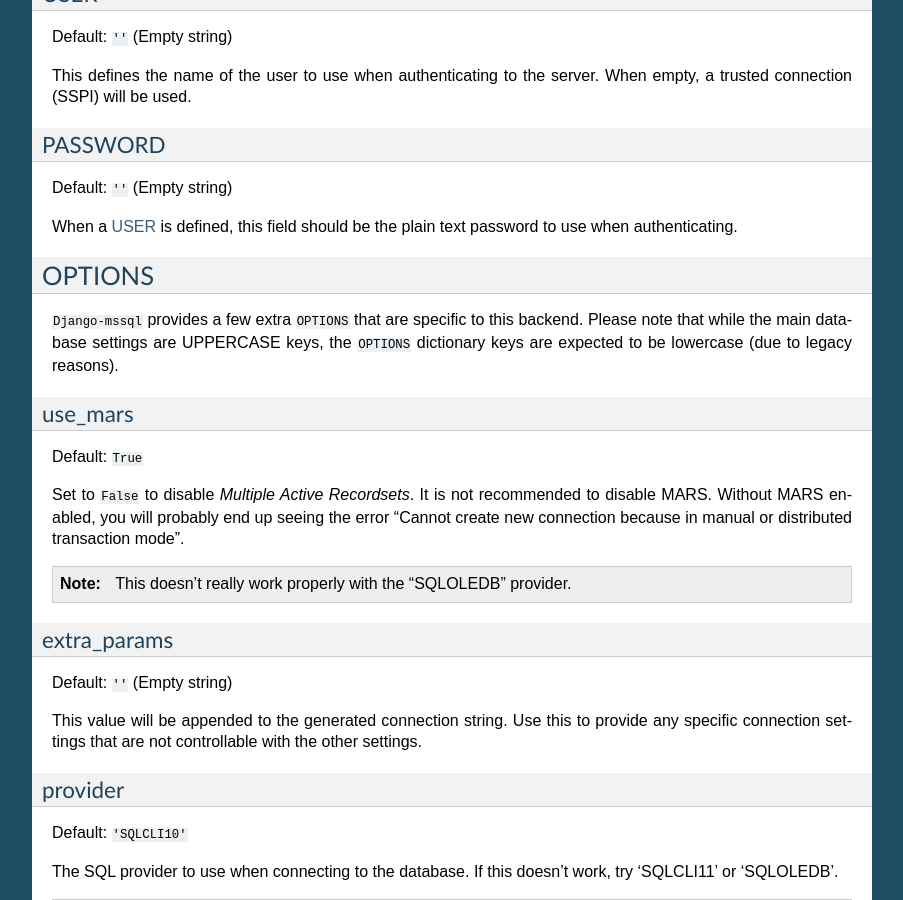
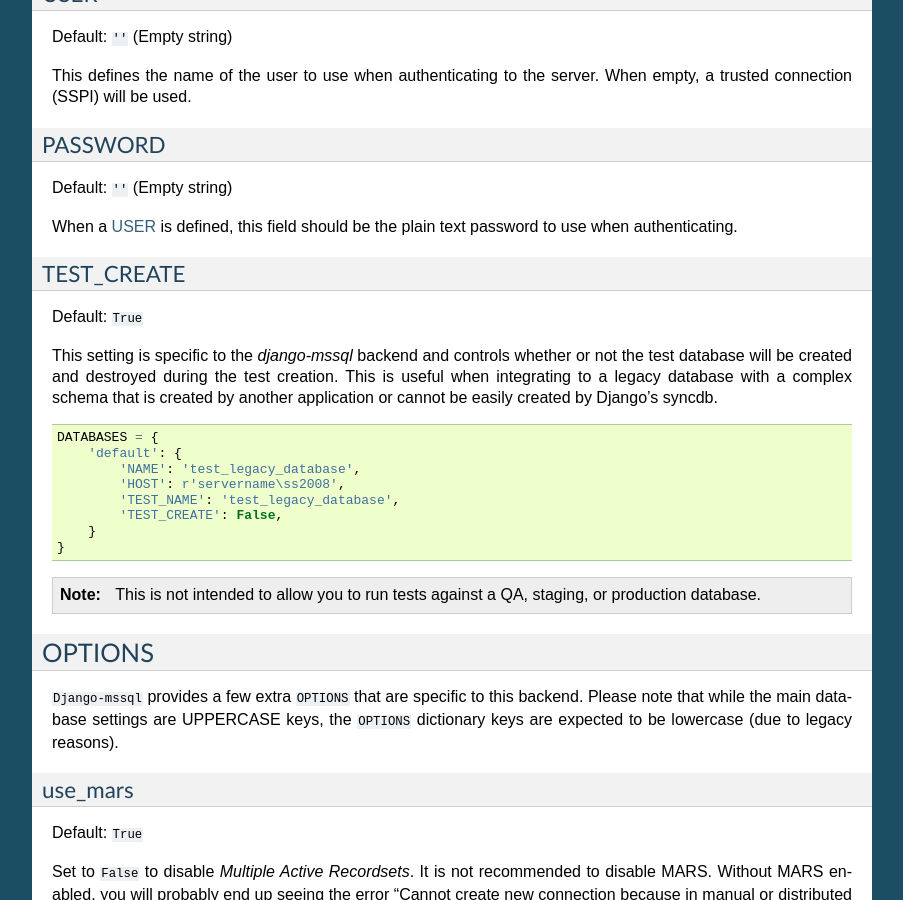
Before and after one commit to kajo-assets/django-sqlserver, a Sphinx documentation site: the page built from docs/settings.txt, in a window 1280 px wide and 900 px high, scrolled down 902 px. Shown: the whole window, without its empty margins (198-1101 px from the left). Built offline with Sphinx 7.4.7, drawn with Linux system fonts in a browser that asks for light colours; pages that are not in the unit, such as notebooks, are missing from menus.

Commit message:
Documented backend specific `TEST_CREATE` setting

```diff
--- a/docs/settings.txt
+++ b/docs/settings.txt
@@ -85,6 +85,34 @@ to use when authenticating.
     will be able to see the plain-text password. Trusted connections are
     recommended.
 
+.. setting:: TEST_CREATE
+
+TEST_CREATE
+~~~~~~~~~~~
+
+Default: ``True``
+
+This setting is specific to the `django-mssql` backend and controls whether or not
+the test database will be created and destroyed during the test creation. This is useful
+when integrating to a legacy database with a complex schema that is created by another
+application or cannot be easily created by Django's syncdb.
+
+
+.. code:: python
+
+    DATABASES = {
+        'default': {
+            'NAME': 'test_legacy_database',
+            'HOST': r'servername\ss2008',
+            'TEST_NAME': 'test_legacy_database',
+            'TEST_CREATE': False,
+        }
+    }
+
+.. note::
+
+    This is not intended to allow you to run tests against a QA, staging, or production database.
+
 .. setting:: OPTIONS
 
 OPTIONS
```
